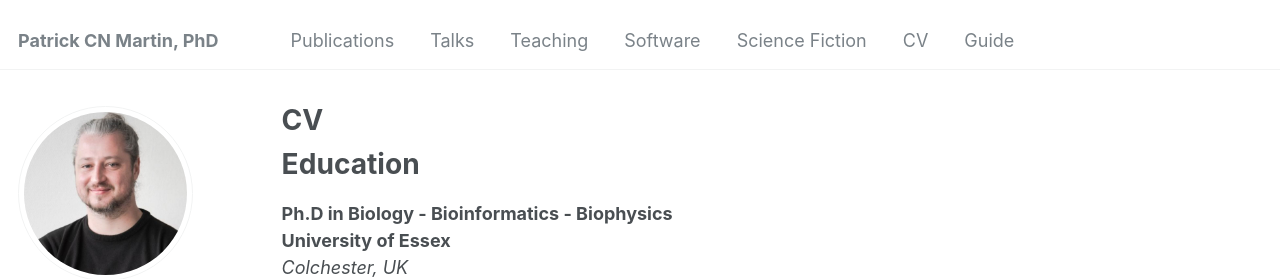
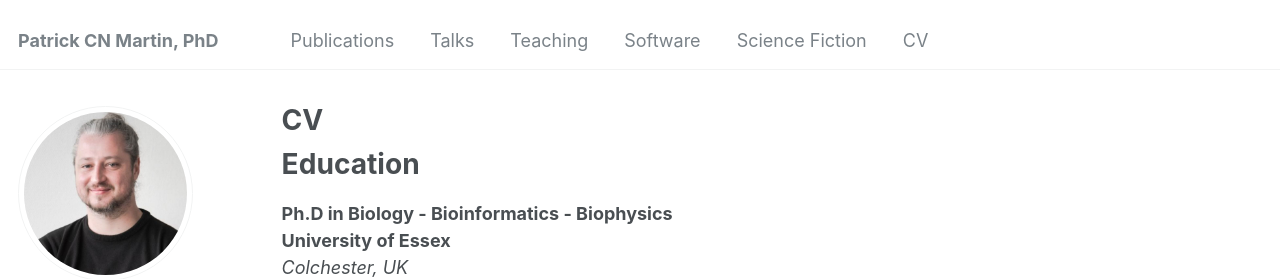
Before and after one commit to patrickCNMartin/patrickCNMartin.github.io, a Jekyll site: the page built from _pages/cv.md, in a window 1280 px wide. Shown: the top 279 px of the page. Built offline with Jekyll 4.4.1, drawn with Linux system fonts in a browser that asks for light colours; some web fonts are replaced.

Commit message:
remove guide

```diff
--- a/_data/navigation.yml
+++ b/_data/navigation.yml
@@ -22,6 +22,3 @@ main:
 
   - title: "CV"
     url: /cv/
-
-  - title: "Guide"
-    url: /markdown/
--- a/_pages/cv.md
+++ b/_pages/cv.md
@@ -114,6 +114,8 @@ Publications
     {% include archive-single-cv.html %}
   {% endfor %}</ul>
 
+---
+
 <!--
 
 Talks
@@ -128,8 +130,6 @@ Teaching
     {% include archive-single-cv.html %}
   {% endfor %}</ul>
 -->
-
-
 
 Talks
 ======
```
